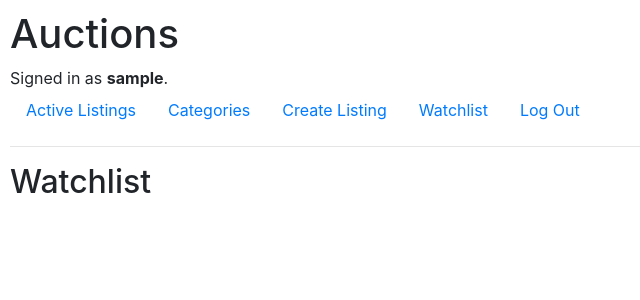
After one commit to ZayRex/e-commerce-django, a Django app: page /watchlist in a window 1280 px wide. The commit adds this page. Shown: the top 300 px of the page, without its empty margins (0-640 px from the left). Run offline with Django 3.2, Linux system fonts and the light colour scheme; the visitor is signed in with stand-in values (Sample User, id 1); data that the repository does not hold is empty; some libraries are stand-ins or nearby versions.

Commit message:
added watchlist functionality

```diff
--- a/auctions/models.py
+++ b/auctions/models.py
@@ -3,6 +3,7 @@ from django.core.validators import MinValueValidator
 from django.db import models
 
 class User(AbstractUser):
+    watchlist = models.ManyToManyField('AuctionListing', blank=True, related_name='watchlist')
     def __str__(self):
         return self.username
 
--- a/auctions/static/auctions/styles.css
+++ b/auctions/static/auctions/styles.css
@@ -8,9 +8,16 @@ body {
     text-align: left;
 }
 
-.error {
+.error{
     padding: 20px;
     background-color: #f44336; /* Red */
     color: white;
     margin-bottom: 15px;
   }
+
+.success{
+    padding: 20px;
+    background-color: #00d67d; /* green */
+    color: white;
+    margin-bottom: 15px;
+  }
--- a/auctions/templates/auctions/layout.html
+++ b/auctions/templates/auctions/layout.html
@@ -28,7 +28,7 @@
                 <a class="nav-link" href="{% url 'create_listing' %}">Create Listing</a>
             </li>
             <li class="nav-item">
-                <a class="nav-link" href="{% url 'index' %}">Watchlist</a>
+                <a class="nav-link" href="{% url 'watchlist' %}">Watchlist</a>
             </li>
                 <li class="nav-item">
                     <a class="nav-link" href="{% url 'logout' %}">Log Out</a>
--- /dev/null
+++ b/auctions/templates/auctions/watchlist.html
@@ -0,0 +1,32 @@
+{% extends "auctions/layout.html" %}
+
+{% block body %}
+    <h2>Watchlist</h2>
+    {% if messages %}
+    <ul class="messages">
+        {% for message in messages %}
+            <li{% if message.tags %} class="{{ message.tags }}"{% endif %}>{{ message }}</li>
+        {% endfor %}
+    </ul>
+    {% endif %}
+    {% for listing in watchlist %}
+    <div>
+        <h4>{{listing.title}}</h4>
+        {{listing.description}}
+        {{listing.description}}
+        {{listing.current_price}}
+        {% if not  listing.highest_bidder %}
+        (starting bid)
+        {% else %}
+        Highest bidder: {{listing.highest_bidder.username}}
+        {% endif %}
+        <form method="POST" action="{% url 'watchlist' %}">
+            {% csrf_token %}
+            <input type="hidden" name="listing_id" value="{{ listing.id }}">
+            <button type="submit">Remove from Watchlist</button>
+        </form>
+        <img src="{{ listing.image_url }}" alt="No image for this listing">
+        <hr>
+    </div>
+    {% endfor %}
+{% endblock %}
--- a/auctions/urls.py
+++ b/auctions/urls.py
@@ -7,5 +7,6 @@ urlpatterns = [
     path("login", views.login_view, name="login"),
     path("logout", views.logout_view, name="logout"),
     path("register", views.register, name="register"),
-    path("create_listing", views.create_listing, name="create_listing")
+    path("create_listing", views.create_listing, name="create_listing"),
+    path("watchlist", views.watchlist, name="watchlist")
 ]
--- a/auctions/views.py
+++ b/auctions/views.py
@@ -11,14 +11,24 @@ from django.shortcuts import render, redirect
 
 def index(request):
     if request.method == "POST":
-        bid_amount = float(request.POST["bid_amount"])
         listing = AuctionListing.objects.get(pk=request.POST["listing_id"])
-        if (not listing.highest_bidder and bid_amount<listing.current_price) or bid_amount<=listing.current_price:
-            messages.error(request, "Please Increase your bid to exceed the minimum amount")
-        else:
-            listing.highest_bidder = User.objects.get(pk=int(request.POST["bidder_id"]))
-            listing.current_price = bid_amount
-            listing.save()
+        if request.POST["form_type"]=="bid":
+            bid_amount = float(request.POST["bid_amount"])
+            if (not listing.highest_bidder and bid_amount<listing.current_price) or bid_amount<=listing.current_price:
+                messages.error(request, "Please Increase your bid to exceed the minimum amount")
+            else:
+                #listing.highest_bidder = User.objects.get(pk=int(request.POST["bidder_id"]))
+                listing.highest_bidder = request.user
+                listing.current_price = bid_amount
+                listing.save()
+        elif request.POST["form_type"]=="add_to_watchlist":
+            #user = User.objects.get(pk=int(request.POST["user_id"]))
+            if request.user.watchlist.filter(id=request.POST["listing_id"]).exists():
+                messages.error(request, "The listing is already in your watchlist")
+            else:
+                request.user.watchlist.add(listing)
+                messages.success(request, 'Listing added to watchlist.')
+
     return render(request, "auctions/index.html", {
         "listings": AuctionListing.objects.all()
     })
@@ -90,3 +100,13 @@ def create_listing(request):
         form = ListingForm()
 
     return render(request, 'auctions/create_listing.html', {'form': form})
+
+def watchlist(request):
+    if not request.user.is_authenticated:
+        return HttpResponseForbidden()
+    if request.method == 'POST':
+        request.user.watchlist.remove(request.POST["listing_id"])
+        messages.success(request, 'Listing removed from watchlist.')
+    return render(request, "auctions/watchlist.html", {
+        "watchlist": request.user.watchlist.all()
+    })
```
Also changed, not shown: auctions/templates/auctions/index.html (+8 -1 lines).
